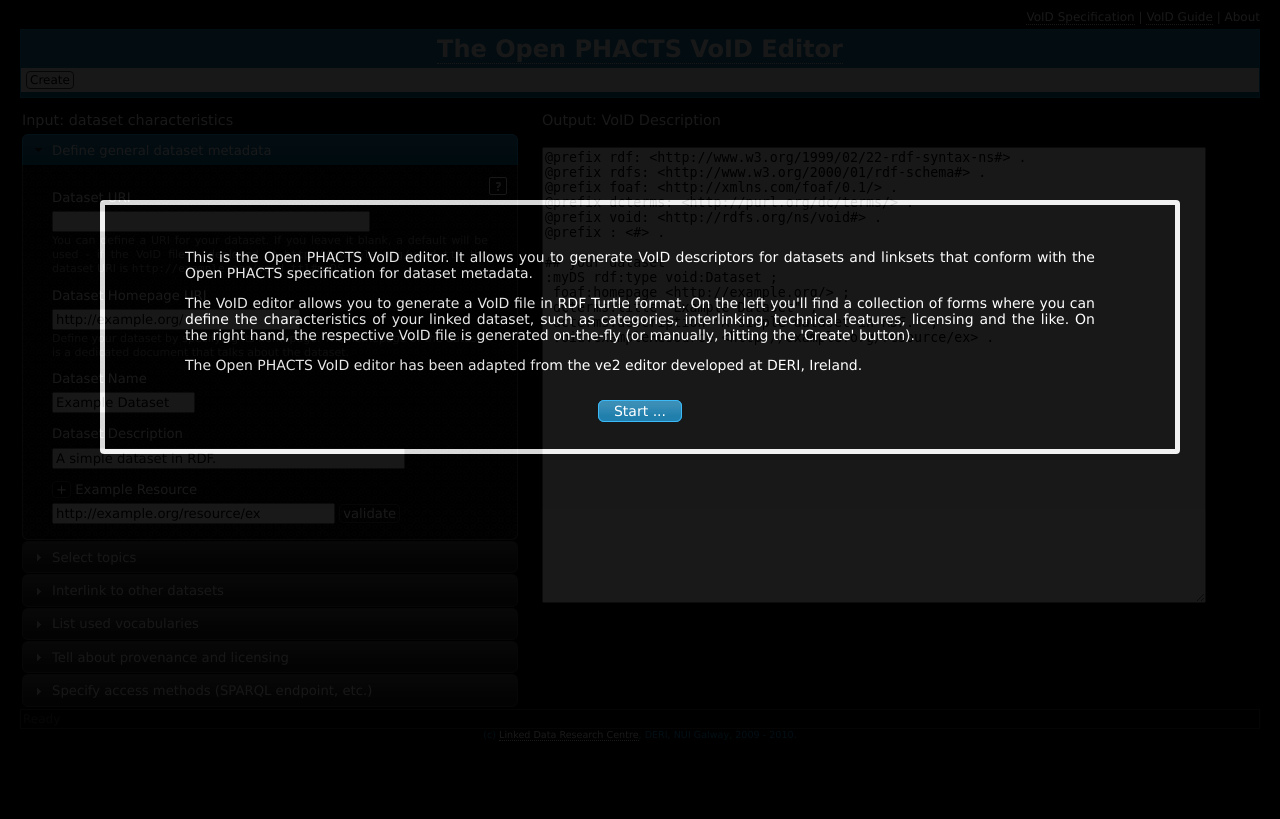
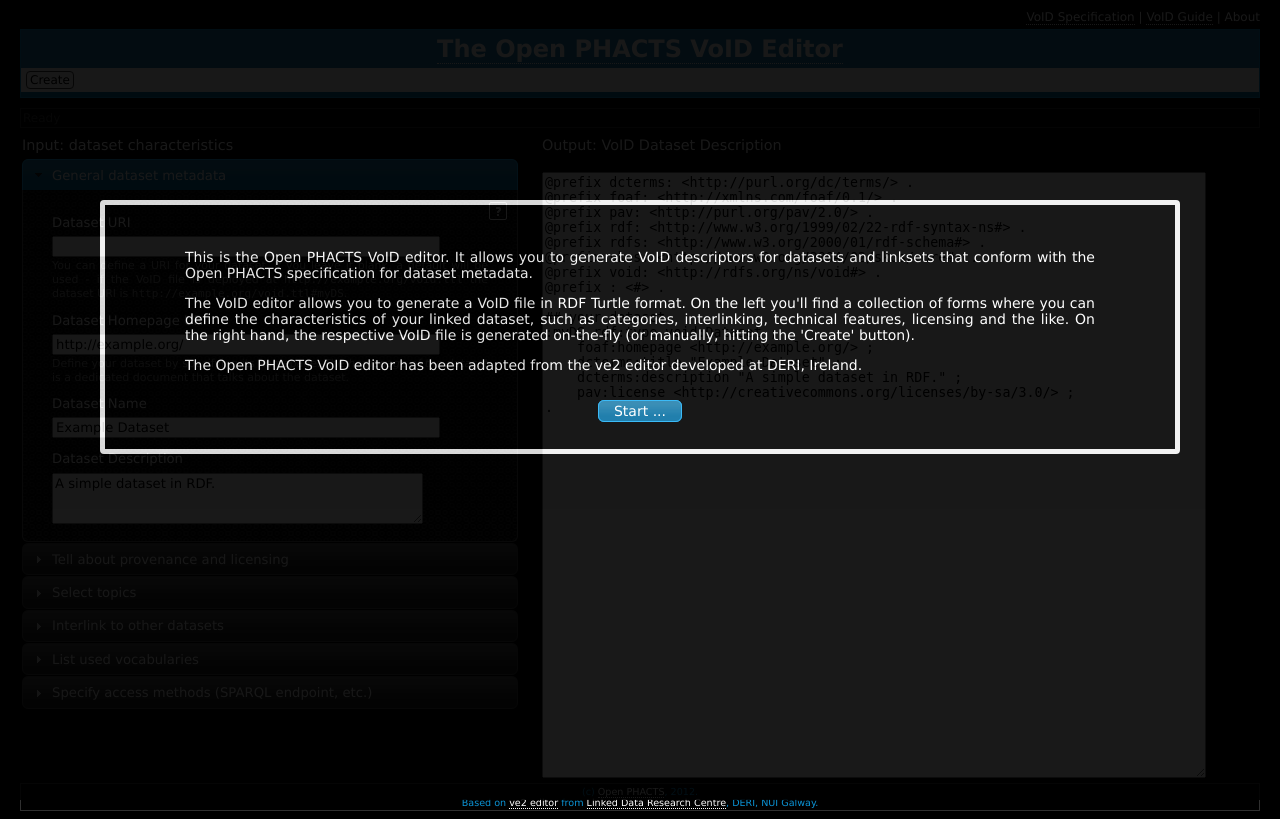
Before and after one commit to openphacts/Void-Editor, a PHP site: page / in a window 1280 px wide. Before the commit the page ends 741 px from the top, so only its background shows below. Run offline with PHP 8.4, Linux system fonts and the light colour scheme.

Commit message:
Reordered left side elements so PAV is second blockAdded default license and made mandatoryVarious cosmetic changes

```diff
--- a/ve2/index.html
+++ b/ve2/index.html
@@ -107,37 +107,61 @@
 	</div>
 
 	<div id="main">
+	<div id="status">Ready</div>
 	<div id="dsForm">
 		<div class="secHead">Input: dataset characteristics</div>
 		<div id="dsItemSelection">
 			<div>
-				<h3><a class="nav" href="#">Define general dataset metadata</a></h3>
+				<h3><a class="nav" href="#">General dataset metadata</a></h3>
 				<div>
 					<div class="notebtn"><span class="ui-icon ui-icon-help" title="Explain to me what I can do here ..." id="help1"></span></div>
 					<p class="note" id="help1content">Define general metadata about the dataset. For more information see the VoID guide, section '<a href="ref1" target="_new">General Dataset Metadata</a>'.</p>
 					<div>
 						<div class="flabel">Dataset URI</div>
-						<input type="text" size="40" id="dsURI" value="" />
+						<input type="text" size="50" id="dsURI" value="" />
 						<p class="fyi">You can define a URI for your dataset. If you leave it blank, a default  will be used - if the VoID file is deployed at <code>http://example.org/void.ttl</code> the dataset URI is <code>http://example.org/void.ttl#myDS</code>.</p>
 					</div>
 					<div>
 						<div class="flabel">Dataset Homepage URI</div>
-						<input type="text" size="30" id="dsHomeURI" value="http://example.org/" />
+						<input type="text" size="50" id="dsHomeURI" value="http://example.org/" />
 						<p class="fyi">Define your dataset by specifying its homepage. The <em>homepage of the dataset</em> is a dedicated document that talks about the dataset.</p>
 					</div>
 					<div>
 						<div class="flabel">Dataset Name</div>
-						<input type="text" size="15" id="dsName" value="Example Dataset" />
+						<input type="text" size="50" id="dsName" value="Example Dataset" />
 					</div>
 					<div>
 						<div class="flabel">Dataset Description</div>
-						<input type="text" size="45" id="dsDescription" value="A simple dataset in RDF." />
+						<textarea rows="3" cols="50" id="dsDescription">A simple dataset in RDF.</textarea>
 					</div>
-					<div>
+<!-- 					<div>
 						<div class="flabel"><span id="doAddDSExampleURI" class="ibtn" title="Add another example resource">+</span> Example Resource</div>
 						<div id="dsExampleURIs">
 							<div class="dsExampleURI" id="dsExampleURI0"><input type="text" size="35" value="http://example.org/resource/ex" /> <span class="btn">validate</span></div>
 						</div>
+					</div>
+ -->
+ 				</div>
+			</div>
+			<div>
+				<h3><a class="nav" href="#">Tell about provenance and licensing</a></h3>
+				<div>
+					<div class="notebtn"><span class="ui-icon ui-icon-help" title="Explain me what I can do here ..." id="help5"></span></div>
+					<p class="note" id="help5content">State who publishes the data and what the usage conditions are.  If you don't want to provide any of this information, just leave it empty - it's optional, but it is advised to provide it. For more information see the VoID guide, section '<a href="ref1" target="_new">General Dataset Metadata</a>' and '<a href="ref4" target="_new">Announcing the license of a dataset</a>'.</p>
+					<div>
+						<div class="flabel">Publisher</div>
+						<input type="text" size="25" id="dsPublisherURI" value="" />
+						<p class="fyi">Provide a URI (<a href="http://esw.w3.org/topic/WebID" target="_new">Web ID</a>) identifying the person or organisation that actually provides the dataset in RDF (for example: http://example.org/me)</p>
+					</div>
+					<div>
+						<div class="flabel">Source</div>
+						<input type="text" size="40" id="dsSourceURI" value="" />
+						<p class="fyi">The source is the URI of the original data source, such as an XML document, a database, a Web service, etc. (like: http://example.org/source.xml).</p>
+					</div>
+					<div>
+						<div class="flabel">Dataset License</div>
+						<input type="text" size="50" id="dsLicenseURI" value="http://creativecommons.org/licenses/by-sa/3.0/" />
+						<p class="fyi">The license must be specified via an URI representing the license under which the dataset can be used, for example <a href="http://creativecommons.org/licenses/by-sa/3.0/">http://creativecommons.org/licenses/by-sa/3.0/</a> or <a href="http://www.opendatacommons.org/licenses/pddl/1.0/" target="_new">http://www.opendatacommons.org/licenses/pddl/1.0/</a>. By default CC-BY-SA will be used.</p>
 					</div>
 				</div>
 			</div>
@@ -199,28 +223,6 @@
 				</div>
 			</div>
 			<div>
-				<h3><a class="nav" href="#">Tell about provenance and licensing</a></h3>
-				<div>
-					<div class="notebtn"><span class="ui-icon ui-icon-help" title="Explain me what I can do here ..." id="help5"></span></div>
-					<p class="note" id="help5content">State who publishes the data and what the usage conditions are.  If you don't want to provide any of this information, just leave it empty - it's optional, but it is advised to provide it. For more information see the VoID guide, section '<a href="ref1" target="_new">General Dataset Metadata</a>' and '<a href="ref4" target="_new">Announcing the license of a dataset</a>'.</p>
-					<div>
-						<div class="flabel">Publisher</div>
-						<input type="text" size="25" id="dsPublisherURI" value="" />
-						<p class="fyi">Provide a URI (<a href="http://esw.w3.org/topic/WebID" target="_new">Web ID</a>) identifying the person or organisation that actually provides the dataset in RDF (for example: http://example.org/me)</p>
-					</div>
-					<div>
-						<div class="flabel">Source</div>
-						<input type="text" size="40" id="dsSourceURI" value="" />
-						<p class="fyi">The source is the URI of the original data source, such as an XML document, a database, a Web service, etc. (like: http://example.org/source.xml).</p>
-					</div>
-					<div>
-						<div class="flabel">License</div>
-						<input type="text" size="50" id="dsLicenseURI" value="" />
-						<p class="fyi">The license should be specified via an URI representing the license under which the dataset can be used, for example <a href="http://www.opendatacommons.org/licenses/pddl/1.0/" target="_new">http://www.opendatacommons.org/licenses/pddl/1.0/</a>.</p>
-					</div>
-				</div>
-			</div>
-			<div>
 				<h3><a class="nav" href="#">Specify access methods (SPARQL endpoint, etc.)</a></h3>
 				<div>
 					<div class="notebtn"><span class="ui-icon ui-icon-help" title="Explain me what I can do here ..." id="help6"></span></div>
@@ -246,27 +248,29 @@
 	</div>
 
 	<div id="vdForm">
-		<h3  class="secHead">Output: VoID Description</h3>
-			<textarea id="vdOutput" cols="80" rows="30">
+		<h3  class="secHead">Output: VoID Dataset Description</h3>
+			<textarea id="vdOutput" cols="80" rows="40">
+@prefix dcterms: &lt;http://purl.org/dc/terms/&gt; .
+@prefix foaf: &lt;http://xmlns.com/foaf/0.1/&gt; .
+@prefix pav: &lt;http://purl.org/pav/2.0/&gt; .
 @prefix rdf: &lt;http://www.w3.org/1999/02/22-rdf-syntax-ns#&gt; .
 @prefix rdfs: &lt;http://www.w3.org/2000/01/rdf-schema#&gt; .
-@prefix foaf: &lt;http://xmlns.com/foaf/0.1/&gt; .
-@prefix dcterms: &lt;http://purl.org/dc/terms/&gt; .
+@prefix skos: &lt;http://www.w3.org/2004/02/skos/core#&gt; .
 @prefix void: &lt;http://rdfs.org/ns/void#&gt; .
 @prefix : &lt;#&gt; .
 
 ## your dataset
 :myDS rdf:type void:Dataset ;
- foaf:homepage &lt;http://example.org/&gt; ;
- dcterms:title "Example Dataset" ;
- dcterms:description "A simple dataset in RDF." ;
- void:exampleResource &lt;http://example.org/resource/ex&gt; .
+    foaf:homepage &lt;http://example.org/&gt; ;
+    dcterms:title "Example Dataset" ;
+    dcterms:description "A simple dataset in RDF." ;
+    pav:license &lt;http://creativecommons.org/licenses/by-sa/3.0/&gt; ;
+.
 </textarea>
-			<div id="inspector" title="Inspect generated VoID document">Please go to <a href="http://sindice.com/developers/inspector" target="_new">http://sindice.com/developers/inspector</a> and paste the VoID file manually. This feature will be available soon!</div>
 	</div>
 
-	<div id="status">Ready</div>
 	</div>
-	<div id="footer">(c) <a href="http://linkeddata.deri.ie/">Linked Data Research Centre</a>, DERI, NUI Galway, 2009 - 2010.</div>
+
+	<div id="footer">(c) <a href="http://openphacts.com/">Open PHACTS</a>, 2012.<br/> Based on <a href="http://lab.linkeddata.deri.ie/ve2/">ve2 editor</a> from <a href="http://linkeddata.deri.ie/">Linked Data Research Centre</a>, DERI, NUI Galway.</div>
 	</body>
 </html>
--- a/ve2/ve2-controller.js
+++ b/ve2/ve2-controller.js
@@ -82,19 +82,23 @@ function announceVoiDURI(){
 function validateInput(){
 	var data = {
 		dsHomeURI : "http://example.org/",
-		dsName : "Example Dataset"
+		dsName : "Example Dataset",
+		dsLicenseURI : "http://creativecommons.org/licenses/by-sa/3.0/",
 	}
 
+	//General metadata
 	var dsURI = $("#dsURI").val();
 	var dsHomeURI = $("#dsHomeURI").val();
 	var dsName = $("#dsName").val();
 	var dsDescription = $("#dsDescription").val();
+	//License and provenance
+	var dsPublisherURI = $("#dsPublisherURI").val();
+	var dsSourceURI = $("#dsSourceURI").val();
+	var dsLicenseURI = $("#dsLicenseURI").val();
+	//Other stuff
 	var dsExampleURIList = new Array();
 	var dsTopicURIList = new Array();
 	var tdsList = new Array();
-	var dsPublisherURI = $("#dsPublisherURI").val();
-	var dsSourceURI = $("#dsSourceURI").val();
-	var dsLicenseURI = $("#dsLicenseURI").val();
 	var dsVocURIList = new Array();
 	var dsSPARQLEndpointURI = $("#dsSPARQLEndpointURI").val();
 	var dsLookupURI = $("#dsLookupURI").val();
@@ -127,6 +131,19 @@ function validateInput(){
 	}
 	else data.dsDescription = escape(dsDescription);
 
+	if(dsLicenseURI == "" || (dsHomeURI.substring(0,7) != "http://")) {
+		alert("You have to provide a license for the dataset. The license must be a URI starting with 'http://'.");
+		return false;
+	}
+	else data.dsLicenseURI = escape(dsLicenseURI);
+
+	// provenance and licensing
+	if (!$("#doMinimal").is(':checked')) { // don't take into account for minimal voiD file
+		data.dsPublisherURI = dsPublisherURI;
+		data.dsSourceURI = dsSourceURI;
+		data.dsLicenseURI = dsLicenseURI;
+	}
+
 	$(".dsExampleURI input").each(function (i) {
 		dsExampleURIList.push($(this).val());
 	});
@@ -150,13 +167,6 @@ function validateInput(){
 		tdsList.push(target);
 	});
 	data.tdsList = tdsList;
-
-	// provenance and licensing
-	if (!$("#doMinimal").is(':checked')) { // don't take into account for minimal voiD file
-		data.dsPublisherURI = dsPublisherURI;
-		data.dsSourceURI = dsSourceURI;
-		data.dsLicenseURI = dsLicenseURI;
-	}
 	// vocabularies
 	$(".dsVocURI input").each(function (i) {
 		dsVocURIList.push($(this).val());
--- a/ve2/ve2-interaction.js
+++ b/ve2/ve2-interaction.js
@@ -8,7 +8,7 @@ var  topicLookUpMinLength = 2; // min. length for a keyword to trigger live look
 var  maxNumOfTopicsProposed = 4; // max. numbers of topics shown in the result of the live look-up in DBPedia
 
 // working vars - don't touch
-var dsExampleURICounter = 1;
+var dsExampleURICounter = 0;
 var dsVocURICounter = 0;
 var voiDURIsList = new Array();
 
--- a/ve2/ve2.css
+++ b/ve2/ve2.css
@@ -206,6 +206,10 @@ li {
 
 
 #footer {
+	clear: left;
+	border: 1px solid #303030;
+	padding: 2px;
+	margin-top: 10px;
 	color: #0B93D5;
 	text-align: center;
 	font-size: 80%;
```
Also changed, not shown: ve2/ve2-service.php (+15 -13 lines).
